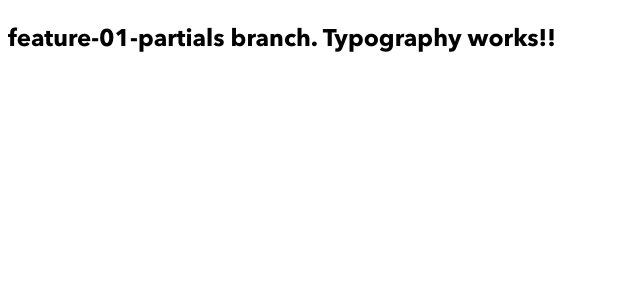
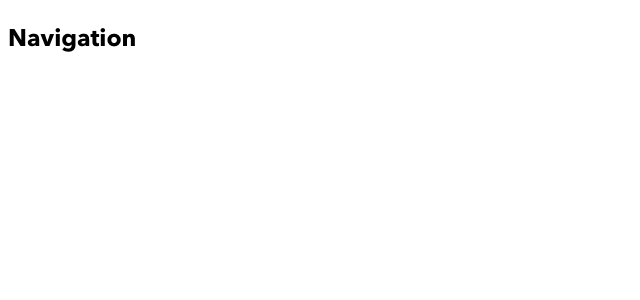
Before and after one commit to KatePolyakov/kate-polyakov-brainflix, a React (Create React App) app: page / in a window 1280 px wide. Shown: the top 300 px of the page, without its empty margins (0-640 px from the left). Built offline with nearby package versions, Linux system fonts and the light colour scheme.

Commit message:
created branch

```diff
--- a/src/App.js
+++ b/src/App.js
@@ -3,7 +3,7 @@ import './App.scss';
 function App() {
   return (
     <div>
-      <p className="app">feature-01-partials branch. Typography works!!</p>
+      <p className="app">Navigation</p>
     </div>
   );
 }
```
